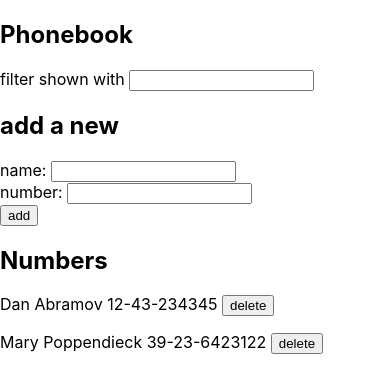
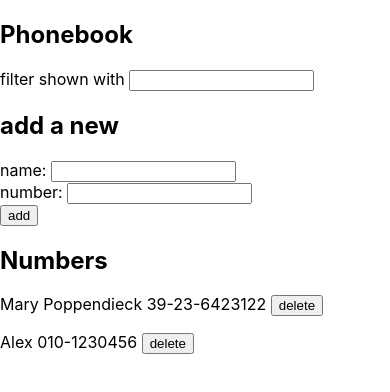
Before and after one commit to ZhixianKwok/full-stack-learn, a React (Create React App) app in the folder part2/phonebook/: page / in a window 390 px wide. Shown: the top 392 px of the page. Built offline with nearby package versions, Linux system fonts and the light colour scheme; data requests are answered from the project's data file.

Commit message:
fix:finish part2 - exercise 2.20
Phonebook step12

```diff
--- a/part2/phonebook/db.json
+++ b/part2/phonebook/db.json
@@ -1,14 +1,14 @@
 {
   "persons": [
-    {
-      "name": "Dan Abramov",
-      "number": "12-43-234345",
-      "id": 3
-    },
     {
       "name": "Mary Poppendieck",
       "number": "39-23-6423122",
       "id": 4
+    },
+    {
+      "name": "Alex",
+      "number": "010-1230456",
+      "id": 5
     }
   ]
 }
--- a/part2/phonebook/src/App.js
+++ b/part2/phonebook/src/App.js
@@ -7,8 +7,6 @@ import personService from './services/personsService'
 import Notification from './components/Notification'
 
 import './index.css'
-
-let type = "tip"
 
 function App() {
 
@@ -23,7 +21,7 @@ function App() {
   const [newName, setNewName] = useState('')
   const [newNumber, setNewNumber] = useState('')
   const [filterWord, setNewFilterWord] = useState('')
-  const [message, setNewMessage] = useState('')
+  const [message, setNewMessage] = useState(null)
 
   const handleOnSubmit = (e) => {
     e.preventDefault()
@@ -37,12 +35,11 @@ function App() {
       const personsNew = [...persons]
       personsNew[index] = dataNew
       personService.update(dataNew).then(res => {
-        type = "tip"
-        setPersons(personsNew)
-        setNewMessage(`updated ${newName}`)
-        setTimeout(() => {
-          setNewMessage('')
-        }, 2000)
+        const message = {
+          type:"tip",
+          content:`updated ${newName}`
+        }
+        updatePersonsState( personsNew, message )
       })
     } else {
       const dataNew = {
@@ -51,12 +48,11 @@ function App() {
       }
       const personsNew = persons.concat(dataNew)
       personService.create(dataNew).then(res => {
-        type = "tip"
-        setPersons(personsNew)
-        setNewMessage(`Added ${newName}`)
-        setTimeout(() => {
-          setNewMessage('')
-        }, 2000)
+        const message = {
+          type:"tip",
+          content:`Added ${newName}`
+        }
+        updatePersonsState( personsNew, message )
       })
     }
   }
@@ -65,18 +61,24 @@ function App() {
     const index = persons.findIndex(person => person.id === id)
     const personsNew = [...persons]
     personService.remove(id).then(res => {
-      type = "tip"
       personsNew.splice(index, 1)
       setPersons(personsNew)
     }).catch(res => {
-      type = "error"
+      const message = {
+        type:"error",
+        content:`Information of ${name} has already been removed from server`
+      }
       personsNew.splice(index, 1)
-      setPersons(personsNew)
-      setNewMessage(`Information of ${name} has already been removed from server`)
-      setTimeout(() => {
-        setNewMessage('')
-      }, 2000)
+      updatePersonsState( personsNew , message )
     })
+  }
+
+  const updatePersonsState = ( personsNew , message ) => {
+    setPersons(personsNew)
+    setNewMessage(message)
+    setTimeout(() => {
+      setNewMessage(null)
+    }, 2000)
   }
 
   const handleOnChangeName = (e) => {
@@ -96,7 +98,7 @@ function App() {
   return (
     <div>
       <h2>Phonebook</h2>
-      <Notification message={message} type={type} />
+      <Notification message={message} />
       <Filter handleChangeFilterWord={handleChangeFilterWord} />
       <h2>add a new</h2>
       <PersonForm handleOnSubmit={handleOnSubmit} handleOnChangeName={handleOnChangeName} handleOnChangeNumber={handleOnChangeNumber} />
--- a/part2/phonebook/src/components/Notification.js
+++ b/part2/phonebook/src/components/Notification.js
@@ -1,14 +1,16 @@
 import React from 'react'
 
-export default function Notification({ type , message }) {
+export default function Notification({ message }) {
 
     if( !message ){
         return null
     }
 
+    const { content , type } = message
+
     return (
         <div className='notific' type={type}>
-            {message}
+            {content}
         </div>
     )
 }
```
